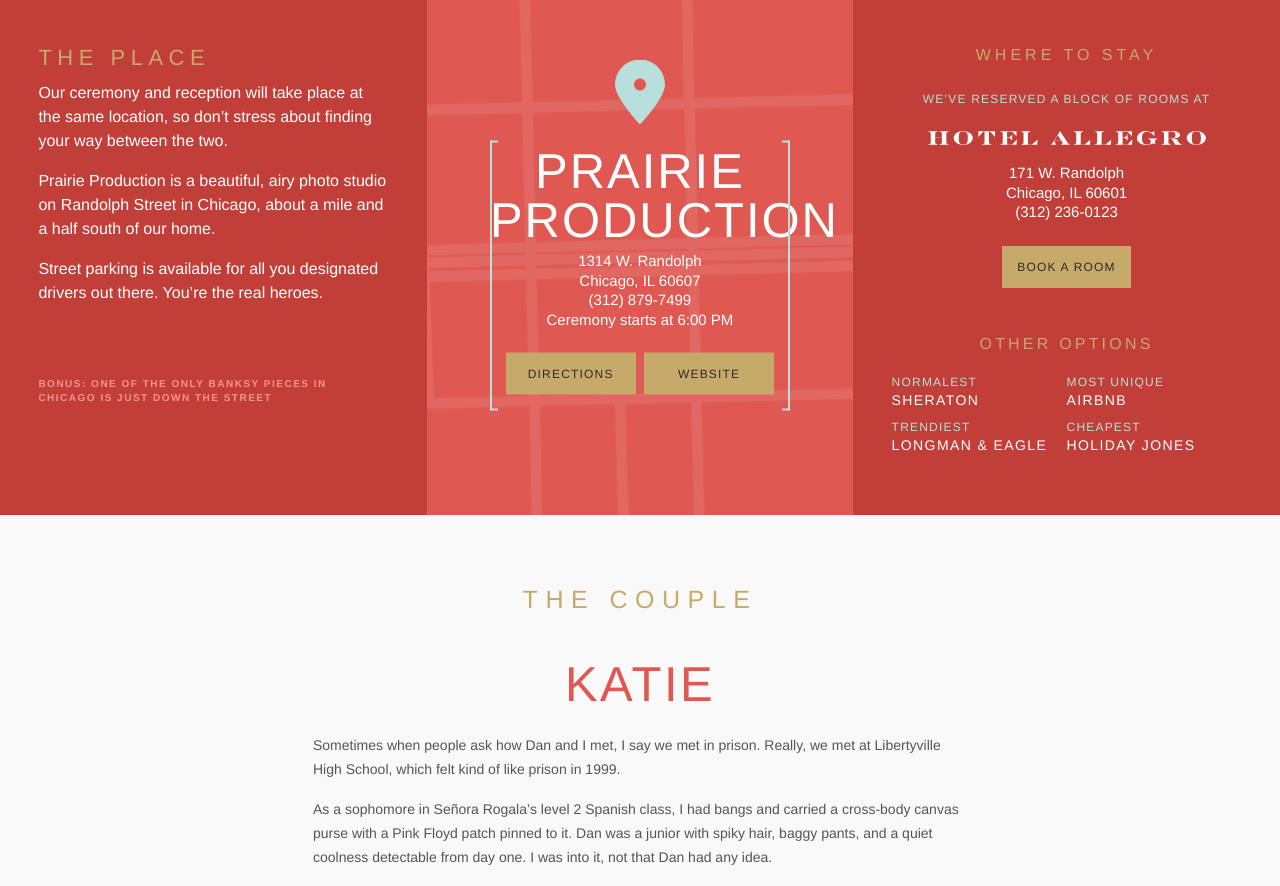
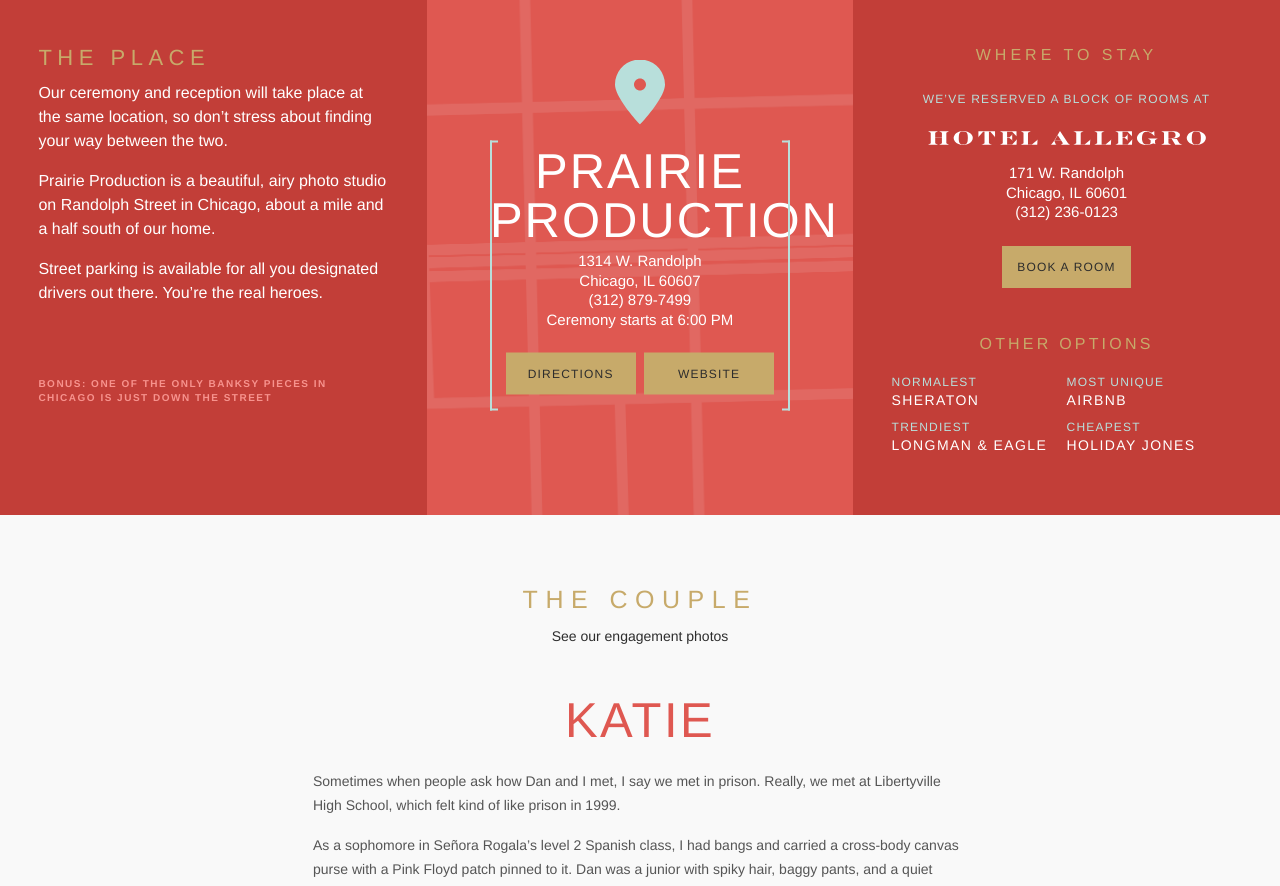
Before and after one commit to danwleu/wedding, a PHP site: page / in a window 1280 px wide. Shown: the part 1435-2321 px from the top of the page. Run offline with PHP 8.4, Linux system fonts and the light colour scheme; some libraries are stand-ins or nearby versions; some web fonts are replaced.

Commit message:
Engage Photo link

```diff
--- a/assets/css/application.css
+++ b/assets/css/application.css
@@ -866,8 +866,21 @@ button.btn {
   background: #f9f9f9;
 }
 .couple h2 {
+  margin-bottom: 12px;
   color: #c7aa6a;
   text-align: center;
+}
+.couple .section-intro {
+  font-size: 14px;
+  font-size: 0.875rem;
+  margin-bottom: 48px;
+  text-align: center;
+}
+.couple .section-intro a {
+  color: #2d2d2d;
+}
+.couple .section-intro a:hover {
+  color: #df5851;
 }
 
 .bride-groom .person:first-child {
--- a/assets/sass/sections/_couple.scss
+++ b/assets/sass/sections/_couple.scss
@@ -4,8 +4,23 @@
   background: $off-white;
 
   h2 {
+    margin-bottom: 12px;
     color: $gold;
     text-align: center;
+  }
+
+  .section-intro {
+    @include font-size(14px);
+    margin-bottom: $base*2;
+    text-align: center;
+
+    a {
+      color: $black;
+
+      &:hover {
+        color: $red;
+      }
+    }
   }
 }
 
--- a/views/couple.php
+++ b/views/couple.php
@@ -1,5 +1,6 @@
 <section id="couple" class="couple section">
   <h2>The Couple</h2>
+  <p class="section-intro"><a href="https://dlktb.exposure.co/engagement" target="_blank">See our engagement photos</a></p>
 
   <div class="bride-groom">
     <div class="person">
```
